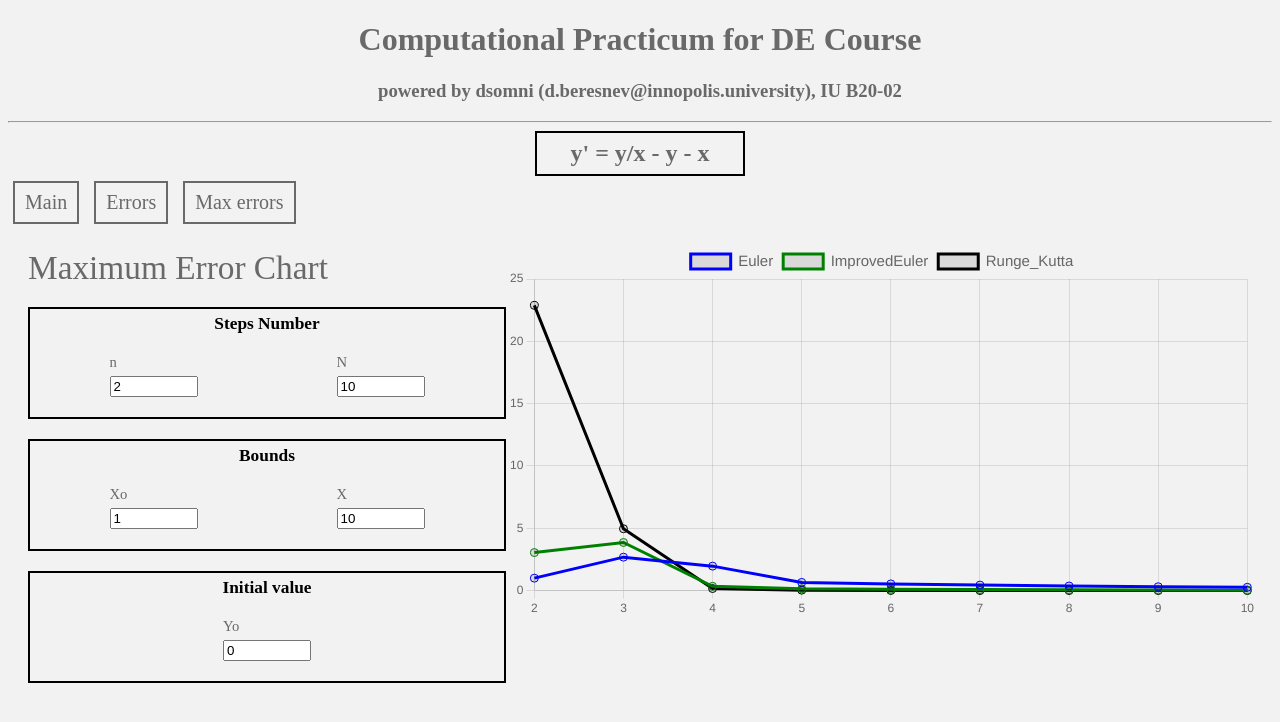
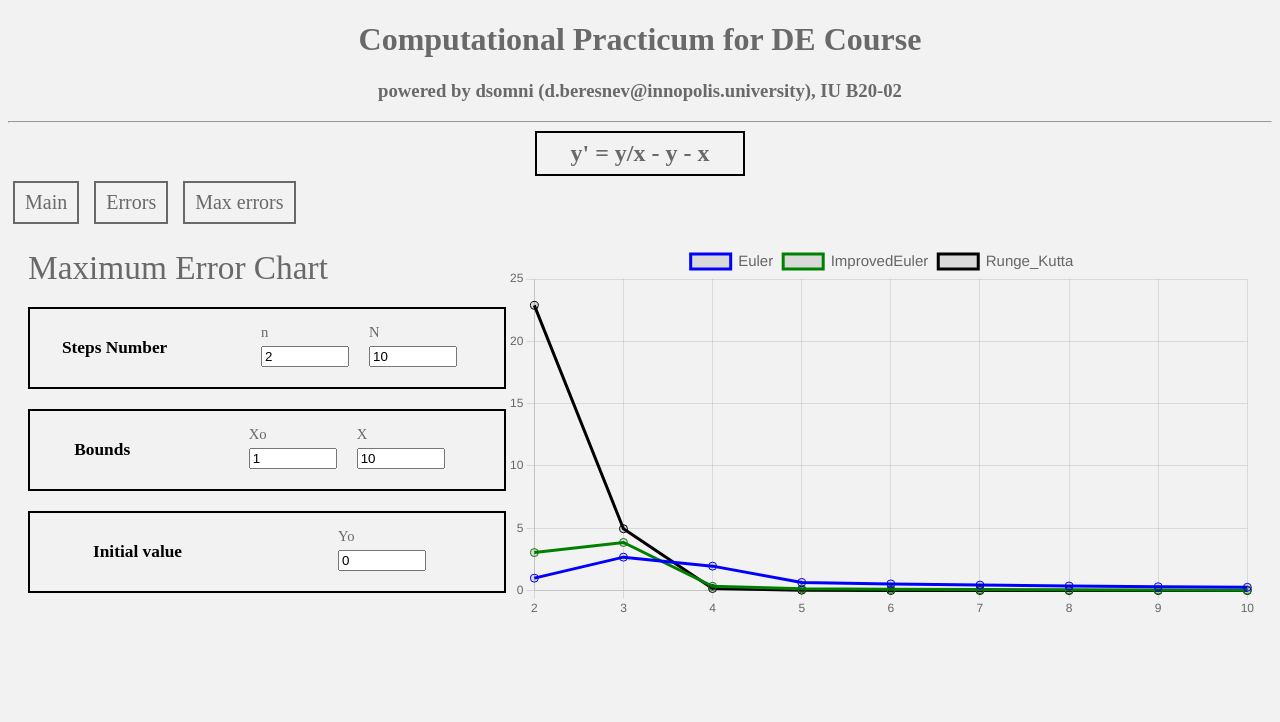
Before and after one commit to dsomni/de-practice, a React (Create React App) app: page /maxerr in a window 1280 px wide. Shown: the top 722 px of the page. Built offline with nearby package versions, Linux system fonts and the light colour scheme.

Commit message:
Collect [styles] Navs Components

```diff
--- a/src/components/ComputationalBoundsNav.tsx
+++ b/src/components/ComputationalBoundsNav.tsx
@@ -1,35 +1,6 @@
-import styled from "@emotion/styled";
 import { memo } from "react";
+import { InputsWrapper, LabelWrapper, NavWrapper } from "../styles";
 import InputField from "./InputField";
-
-const NavWrapper = styled.div`
-    border: 2px black solid;
-    display: flex;
-    margin: 10px;
-    padding: 5px;
-    gap: 10px;
-    flex-direction: column;
-    width: 100%;
-    min-width: 430px;
-    max-width: 500px;
-    justify-content: space-around;
-`;
-
-const LabelWrapper = styled.span`
-    font-weight: bolder;
-    color: black;
-    font-size: 13pt;
-    text-align: center;
-`;
-
-const InputsWrapper = styled.div`
-  display: flex;
-  align-items: center;
-  margin: 10px;
-  gap: 10px;
-  justify-content: space-around;
-`;
-
 
 const ComputationalBoundsNav = ({ label, onChangeUpperBound, onChangeLowerBound, upperBound, lowerBound }: {
   label: string, onChangeUpperBound: any, onChangeLowerBound: any, upperBound: number, lowerBound: number
--- a/src/components/InitialValueNav.tsx
+++ b/src/components/InitialValueNav.tsx
@@ -1,35 +1,6 @@
-import styled from "@emotion/styled";
 import { memo } from "react";
+import { InputsWrapper, LabelWrapper, NavWrapper } from "../styles";
 import InputField from "./InputField";
-
-const NavWrapper = styled.div`
-    border: 2px black solid;
-    display: flex;
-    margin: 10px;
-    padding: 5px;
-    gap: 10px;
-    flex-direction: column;
-    width: 100%;
-    min-width: 430px;
-    max-width: 500px;
-    justify-content: space-around;
-`;
-
-const LabelWrapper = styled.span`
-    font-weight: bolder;
-    color: black;
-    font-size: 13pt;
-    text-align: center;
-`;
-
-const InputsWrapper = styled.div`
-  display: flex;
-  align-items: center;
-  margin: 10px;
-  gap: 10px;
-  justify-content: space-around;
-`;
-
 
 const InitialValueNav = ({ label, onChange, value }: {
   label: string, onChange: any, value: any
--- a/src/components/StepsNumberBoundsNav.tsx
+++ b/src/components/StepsNumberBoundsNav.tsx
@@ -1,35 +1,6 @@
-import styled from "@emotion/styled";
 import { memo } from "react";
+import { InputsWrapper, LabelWrapper, NavWrapper } from "../styles";
 import InputField from "./InputField";
-
-const NavWrapper = styled.div`
-    border: 2px black solid;
-    display: flex;
-    margin: 10px;
-    padding: 5px;
-    gap: 10px;
-    flex-direction: column;
-    width: 100%;
-    min-width: 430px;
-    max-width: 500px;
-    justify-content: space-around;
-`;
-
-const LabelWrapper = styled.span`
-    font-weight: bolder;
-    color: black;
-    font-size: 13pt;
-    text-align: center;
-`;
-
-const InputsWrapper = styled.div`
-  display: flex;
-  align-items: center;
-  margin: 10px;
-  gap: 10px;
-  justify-content: space-around;
-`;
-
 
 const StepsNumberBoundsNav = ({ label, onChangeUpperBound, onChangeLowerBound, upperBound, lowerBound }: {
   label: string, onChangeUpperBound: any, onChangeLowerBound: any, upperBound: number, lowerBound: number
--- a/src/components/StepsNumberNav.tsx
+++ b/src/components/StepsNumberNav.tsx
@@ -1,20 +1,7 @@
-import styled from "@emotion/styled";
 import { memo } from "react";
+import { NavWrapper } from "../styles";
 import InputField from "./InputField";
 import RangeSlider from "./RangeSlider";
-
-const NavWrapper = styled.div`
-    border: 2px black solid;
-    display: flex;
-    align-items: center;
-    margin: 10px;
-    padding: 5px;
-    gap: 25px;
-    width: 100%;
-    min-width: 430px;
-    max-width: 500px;
-    justify-content: space-around;
-`;
 
 
 const StepsNumberNav = ({ label, onChangeN, onChangeMaxN, onChangeMinN, value, maxVal, minVal }: {
--- a/src/styles.tsx
+++ b/src/styles.tsx
@@ -21,3 +21,31 @@ export const TitleWrapper = styled.span`
     font-size: 25pt;
     margin: 10px;
 `;
+
+export const NavWrapper = styled.div`
+    border: 2px black solid;
+    display: flex;
+    align-items: center;
+    margin: 10px;
+    padding: 5px;
+    gap: 25px;
+    width: 100%;
+    min-width: 430px;
+    max-width: 500px;
+    justify-content: space-around;
+`;
+
+export const LabelWrapper = styled.span`
+    font-weight: bolder;
+    color: black;
+    font-size: 13pt;
+    text-align: center;
+`;
+
+export const InputsWrapper = styled.div`
+  display: flex;
+  align-items: center;
+  margin: 10px;
+  gap: 10px;
+  justify-content: space-around;
+`;
```
